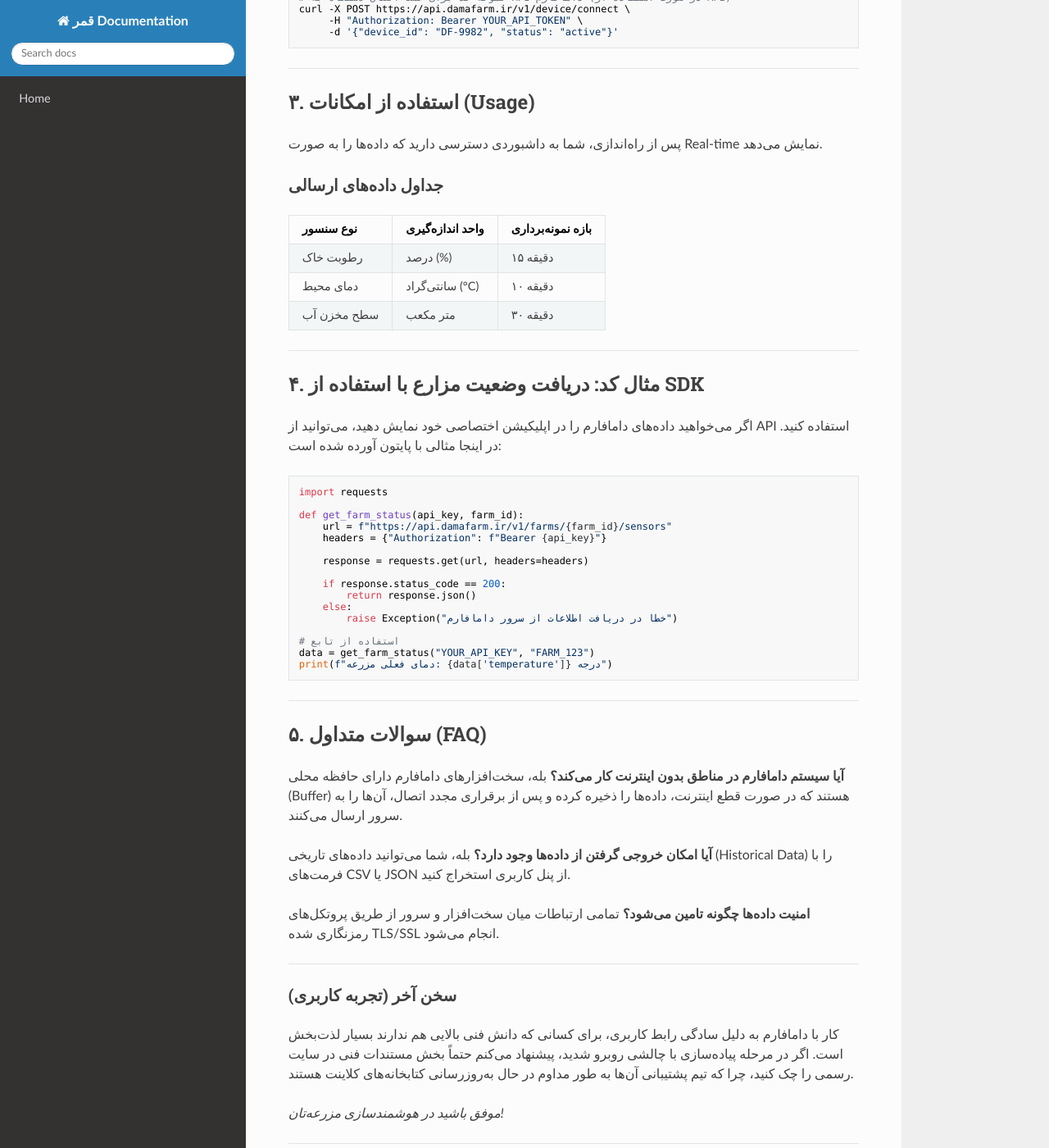
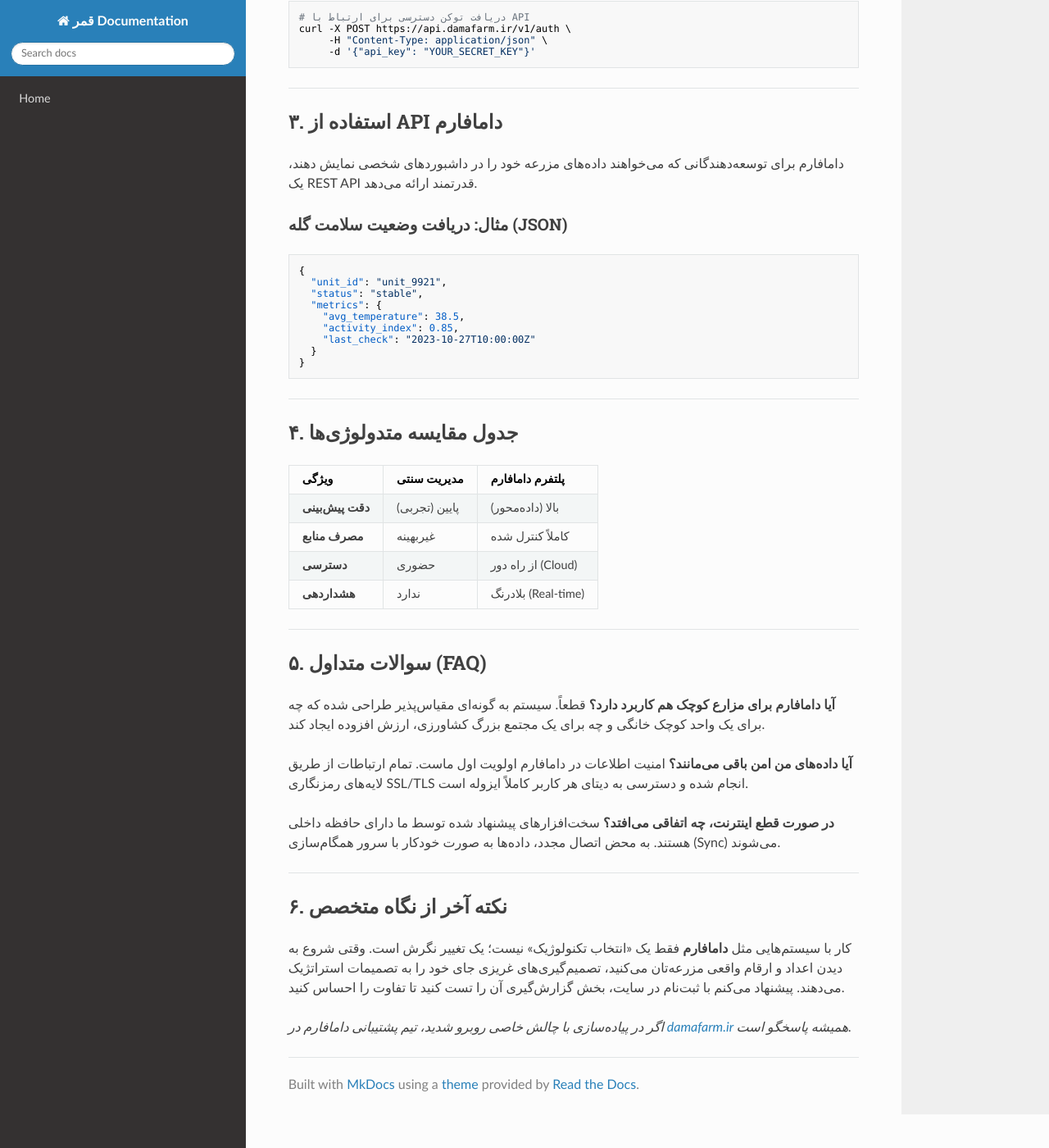
Before and after one commit to sahandsahabi553-prog/terraform-google-semantic-docs, an MkDocs documentation site: the page built from docs/دامافارم.md, in a window 1280 px wide and 1400 px high, scrolled down 852 px. Shown: the whole window at 82% size. Built offline with MkDocs 1.6.1, drawn with Linux system fonts in a browser that asks for light colours; nearby versions of some CDN libraries; some of the changed text lies outside the part shown.

Commit message:
Doc: دامافارم

````diff
--- a/docs/دامافارم.md
+++ b/docs/دامافارم.md
@@ -1,89 +1,78 @@
-# راهنمای جامع و فنی «دامافارم» (Damafarm)
+# مستندات فنی و راهنمای جامع «دامافارم» (Damafarm)
 
-مدیریت هوشمند مزارع و دامداری‌ها در دنیای امروز دیگر یک انتخاب لوکس نیست، بلکه یک ضرورت برای بقا در بازار رقابتی کشاورزی است. **دامافارم (Damafarm)** به عنوان یکی از پیشروترین پلتفرم‌های مدیریت هوشمند در ایران، پل ارتباطی میان داده‌های میدانی و تصمیم‌گیری‌های مدیریتی است.
+**دامافارم (Damafarm)** یک زیرساخت هوشمند و پیشرو در حوزه کشاورزی و دامپروری مدرن است که با هدف بهینه‌سازی فرآیندهای تولید و مدیریت داده‌محور در مزارع طراحی شده است. اگر به دنبال پیاده‌سازی متدولوژی‌های دقیق در مدیریت منابع کشاورزی هستید، دامافارم نقشه راه شماست.
 
-در این مستند، نگاهی فنی به نحوه پیاده‌سازی و استفاده از قابلیت‌های این سامانه می‌اندازیم.
+سایت رسمی: [damafarm.ir](https://damafarm.ir)
 
 ---
 
-## ۱. معرفی کلی
-دامافارم با استفاده از اینترنت اشیاء (IoT) و تحلیل داده، به مدیران کشاورزی کمک می‌کند تا هزینه‌های جاری را کاهش و بهره‌وری تولید را افزایش دهند.
-
-*   **وب‌سایت رسمی:** [damafarm.ir](https://damafarm.ir)
-*   **حوزه فعالیت:** اتوماسیون کشاورزی و دامپروری، پایش محیطی، مدیریت منابع آب.
+## ۱. چرا دامافارم؟ (چشم‌انداز فنی)
+در دنیای امروز، مدیریت سنتی مزارع دیگر پاسخگوی نیازهای رو به رشد نیست. دامافارم با استفاده از تحلیل داده‌های محیطی و بیولوژیکی، شکاف بین «تولید خام» و «بازدهی بهینه» را پر می‌کند. تمرکز این پلتفرم بر کاهش اتلاف منابع و پیش‌بینی دقیق نرخ رشد در واحدهای دامی و کشاورزی است.
 
 ---
 
-## ۲. نصب و راه‌اندازی (Implementation)
+## ۲. نصب و راه‌اندازی اولیه
+برای شروع کار با ابزارهای دامافارم، نیازی به پیچیدگی‌های غیرضروری نیست. رویکرد ما «Plug & Play» است.
 
-برخلاف سیستم‌های سنتی، دامافارم مبتنی بر فضای ابری (Cloud-based) است. بنابراین نیازی به نصب نرم‌افزارهای سنگین روی سرورهای محلی ندارید. فرآیند راه‌اندازی به شرح زیر است:
+1. **ثبت‌نام:** ابتدا در [پنل کاربری دامافارم](https://damafarm.ir) یک حساب ایجاد کنید.
+2. **تعریف واحد عملیاتی:** در تنظیمات پروفایل، نوع واحد خود (دامداری، گلخانه، مزرعه) را انتخاب کنید.
+3. **اتصال سنسورها (در صورت وجود):** دامافارم از پروتکل‌های استاندارد IoT برای دریافت داده‌های محیطی (دما، رطوبت، pH خاک) پشتیبانی می‌کند.
 
-### مراحل اتصال سخت‌افزار به پنل
-1.  **ثبت‌نام:** ابتدا در سامانه [damafarm.ir](https://damafarm.ir) یک حساب کاربری ایجاد کنید.
-2.  **تعریف دستگاه (Provisioning):** شناسه (ID) سخت‌افزار خود را در پنل کاربری ثبت کنید.
-3.  **اتصال شبکه:** سخت‌افزار را به شبکه (Wi-Fi یا GSM/4G) متصل کنید.
+### پیش‌نیازهای فنی برای توسعه‌دهندگان
+اگر قصد دارید سرویس‌های خود را با API دامافارم یکپارچه کنید:
 
 ```bash
-# نمونه کد برای تست اتصال دستگاه به API دامافارم (در صورت استفاده از API)
-curl -X POST https://api.damafarm.ir/v1/device/connect \
-     -H "Authorization: Bearer YOUR_API_TOKEN" \
-     -d '{"device_id": "DF-9982", "status": "active"}'
+# دریافت توکن دسترسی برای ارتباط با API
+curl -X POST https://api.damafarm.ir/v1/auth \
+     -H "Content-Type: application/json" \
+     -d '{"api_key": "YOUR_SECRET_KEY"}'
 ```
 
 ---
 
-## ۳. استفاده از امکانات (Usage)
+## ۳. استفاده از API دامافارم
+دامافارم برای توسعه‌دهندگانی که می‌خواهند داده‌های مزرعه خود را در داشبوردهای شخصی نمایش دهند، یک REST API قدرتمند ارائه می‌دهد.
 
-پس از راه‌اندازی، شما به داشبوردی دسترسی دارید که داده‌ها را به صورت Real-time نمایش می‌دهد.
-
-### جداول داده‌های ارسالی
-| نوع سنسور | واحد اندازه‌گیری | بازه نمونه‌برداری |
-| :--- | :--- | :--- |
-| رطوبت خاک | درصد (%) | ۱۵ دقیقه |
-| دمای محیط | سانتی‌گراد (°C) | ۱۰ دقیقه |
-| سطح مخزن آب | متر مکعب | ۳۰ دقیقه |
+### مثال: دریافت وضعیت سلامت گله (JSON)
+```json
+{
+  "unit_id": "unit_9921",
+  "status": "stable",
+  "metrics": {
+    "avg_temperature": 38.5,
+    "activity_index": 0.85,
+    "last_check": "2023-10-27T10:00:00Z"
+  }
+}
+```
 
 ---
 
-## ۴. مثال کد: دریافت وضعیت مزارع با استفاده از SDK
+## ۴. جدول مقایسه متدولوژی‌ها
 
-اگر می‌خواهید داده‌های دامافارم را در اپلیکیشن اختصاصی خود نمایش دهید، می‌توانید از API استفاده کنید. در اینجا مثالی با پایتون آورده شده است:
-
-```python
-import requests
-
-def get_farm_status(api_key, farm_id):
-    url = f"https://api.damafarm.ir/v1/farms/{farm_id}/sensors"
-    headers = {"Authorization": f"Bearer {api_key}"}
-
-    response = requests.get(url, headers=headers)
-
-    if response.status_code == 200:
-        return response.json()
-    else:
-        raise Exception("خطا در دریافت اطلاعات از سرور دامافارم")
-
-# استفاده از تابع
-data = get_farm_status("YOUR_API_KEY", "FARM_123")
-print(f"دمای فعلی مزرعه: {data['temperature']} درجه")
-```
+| ویژگی | مدیریت سنتی | پلتفرم دامافارم |
+| :--- | :--- | :--- |
+| **دقت پیش‌بینی** | پایین (تجربی) | بالا (داده‌محور) |
+| **مصرف منابع** | غیربهینه | کاملاً کنترل شده |
+| **دسترسی** | حضوری | از راه دور (Cloud) |
+| **هشداردهی** | ندارد | بلادرنگ (Real-time) |
 
 ---
 
 ## ۵. سوالات متداول (FAQ)
 
-**آیا سیستم دامافارم در مناطق بدون اینترنت کار می‌کند؟**
-بله، سخت‌افزارهای دامافارم دارای حافظه محلی (Buffer) هستند که در صورت قطع اینترنت، داده‌ها را ذخیره کرده و پس از برقراری مجدد اتصال، آن‌ها را به سرور ارسال می‌کنند.
+**آیا دامافارم برای مزارع کوچک هم کاربرد دارد؟**
+قطعاً. سیستم به گونه‌ای مقیاس‌پذیر طراحی شده که چه برای یک واحد کوچک خانگی و چه برای یک مجتمع بزرگ کشاورزی، ارزش افزوده ایجاد کند.
 
-**آیا امکان خروجی گرفتن از داده‌ها وجود دارد؟**
-بله، شما می‌توانید داده‌های تاریخی (Historical Data) را با فرمت‌های CSV یا JSON از پنل کاربری استخراج کنید.
+**آیا داده‌های من امن باقی می‌مانند؟**
+امنیت اطلاعات در دامافارم اولویت اول ماست. تمام ارتباطات از طریق لایه‌های رمزنگاری SSL/TLS انجام شده و دسترسی به دیتای هر کاربر کاملاً ایزوله است.
 
-**امنیت داده‌ها چگونه تامین می‌شود؟**
-تمامی ارتباطات میان سخت‌افزار و سرور از طریق پروتکل‌های رمزنگاری شده TLS/SSL انجام می‌شود.
+**در صورت قطع اینترنت، چه اتفاقی می‌افتد؟**
+سخت‌افزارهای پیشنهاد شده توسط ما دارای حافظه داخلی هستند. به محض اتصال مجدد، داده‌ها به صورت خودکار با سرور همگام‌سازی (Sync) می‌شوند.
 
 ---
 
-### سخن آخر (تجربه کاربری)
-کار با دامافارم به دلیل سادگی رابط کاربری، برای کسانی که دانش فنی بالایی هم ندارند بسیار لذت‌بخش است. اگر در مرحله پیاده‌سازی با چالشی روبرو شدید، پیشنهاد می‌کنم حتماً بخش مستندات فنی در سایت رسمی را چک کنید، چرا که تیم پشتیبانی آن‌ها به طور مداوم در حال به‌روزرسانی کتابخانه‌های کلاینت هستند.
+## ۶. نکته آخر از نگاه متخصص
+کار با سیستم‌هایی مثل **دامافارم** فقط یک «انتخاب تکنولوژیک» نیست؛ یک تغییر نگرش است. وقتی شروع به دیدن اعداد و ارقام واقعی مزرعه‌تان می‌کنید، تصمیم‌گیری‌های غریزی جای خود را به تصمیمات استراتژیک می‌دهند. پیشنهاد می‌کنم با ثبت‌نام در سایت، بخش گزارش‌گیری آن را تست کنید تا تفاوت را احساس کنید.
 
-*موفق باشید در هوشمندسازی مزرعه‌تان!*
+*اگر در پیاده‌سازی با چالش خاصی روبرو شدید، تیم پشتیبانی دامافارم در [damafarm.ir](https://damafarm.ir) همیشه پاسخگو است.*
````
